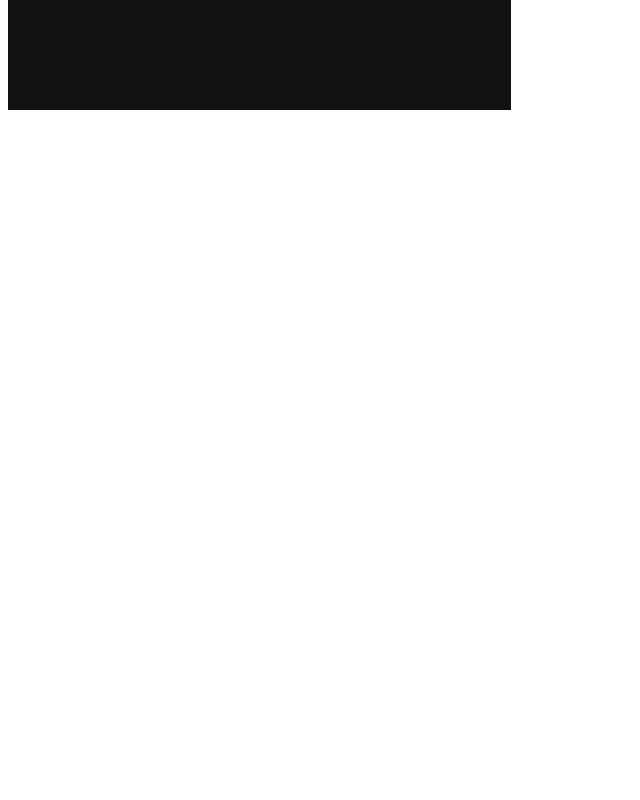
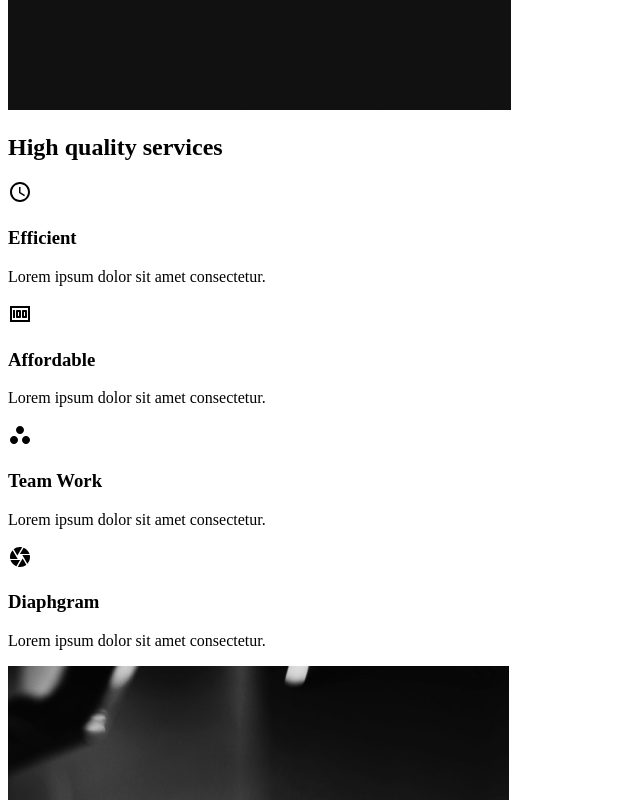
Before and after one commit to yarishred/PortfolioIdea, a React (Vite) app: page / in a window 1280 px wide. Shown: the part 860-1660 px from the top of the page, without its empty margins (0-640 px from the left). Before the commit the page ends 982 px from the top, so only its background shows below. Built offline with nearby package versions, Linux system fonts and the light colour scheme.

Commit message:
3. Installing MUI & Adding the Section Component

```diff
--- a/package.json
+++ b/package.json
@@ -9,6 +9,10 @@
     "preview": "vite preview"
   },
   "dependencies": {
+    "@emotion/react": "^11.10.6",
+    "@emotion/styled": "^11.10.6",
+    "@mui/icons-material": "^5.11.11",
+    "@mui/material": "^5.11.12",
     "framer-motion": "^10.1.0",
     "react": "^18.2.0",
     "react-dom": "^18.2.0",
--- /dev/null
+++ b/src/components/ServicesSection.jsx
@@ -0,0 +1,42 @@
+import React from "react";
+import home2 from "../img/home2.png";
+
+//Import Icons
+import { AccessTime, Money, Workspaces, Camera } from "@mui/icons-material";
+
+export const ServicesSection = () => {
+  return (
+    <div className="services">
+      <div className="description">
+        <h2>
+          High <span>quality</span> services{" "}
+        </h2>
+        <div className="card">
+          <div className="icon">
+            <AccessTime />
+            <h3>Efficient</h3>
+            <p>Lorem ipsum dolor sit amet consectetur.</p>
+          </div>
+          <div className="icon">
+            <Money />
+            <h3>Affordable</h3>
+            <p>Lorem ipsum dolor sit amet consectetur.</p>
+          </div>
+          <div className="icon">
+            <Workspaces />
+            <h3>Team Work</h3>
+            <p>Lorem ipsum dolor sit amet consectetur.</p>
+          </div>
+          <div className="icon">
+            <Camera />
+            <h3>Diaphgram</h3>
+            <p>Lorem ipsum dolor sit amet consectetur.</p>
+          </div>
+        </div>
+      </div>
+      <div className="image">
+        <img src={home2} alt="a professional camera" />
+      </div>
+    </div>
+  );
+};
--- a/src/pages/AboutUs.jsx
+++ b/src/pages/AboutUs.jsx
@@ -1,10 +1,14 @@
-import React from 'react'
+import React from "react";
 
 //Page Components
-import { AboutSection } from '../components/AboutSection'
+import { AboutSection } from "../components/AboutSection";
+import { ServicesSection } from "../components/ServicesSection";
 
 export const AboutUs = () => {
   return (
-    <AboutSection/>
-  )
-}
+    <>
+      <AboutSection />
+      <ServicesSection />
+    </>
+  );
+};
```
Also changed, not shown: 1 other file (tests, documents, lock files or other folders).
